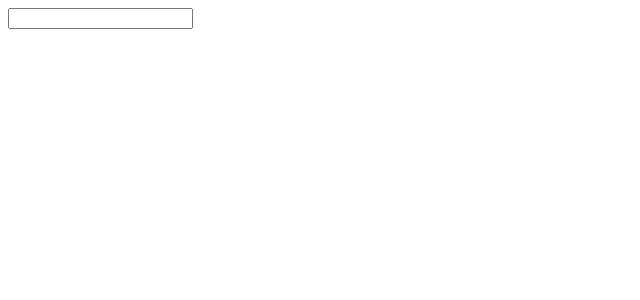
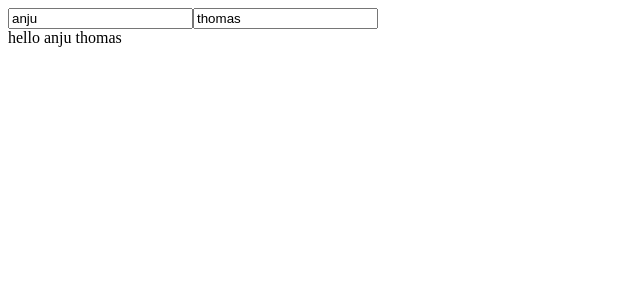
Before and after one commit to nivyapeter/vue-learning, a Vue app in the folder hello-world/: page / in a window 1280 px wide. Shown: the top 300 px of the page, without its empty margins (0-640 px from the left). Built offline with nearby package versions, Linux system fonts and the light colour scheme.

Commit message:
feat: props with composition api

```diff
--- a/hello-world/src/App.vue
+++ b/hello-world/src/App.vue
@@ -1,15 +1,15 @@
 <template>
   <div>
-    <TemplateRef />
+    <PersonComponent />
   </div>
 </template>
 
 <script>
-import TemplateRef from "./components/TemplateRef.vue";
+import PersonComponent from "./components/PersonComponent.vue";
 export default {
   name: "App",
   components: {
-    TemplateRef,
+    PersonComponent,
   },
   data() {
     return {};
--- /dev/null
+++ b/hello-world/src/components/PersonComponent.vue
@@ -0,0 +1,34 @@
+<template>
+  <div>
+    <div>
+      <input type="text" placeholder="First Name" v-model="firstName" />
+      <input type="text" placeholder="last Name" v-model="lastName" />
+    </div>
+
+    <PersonGreeting :firstName="firstName" :lastName="lastName" />
+  </div>
+</template>
+
+<script>
+import { ref } from "vue";
+import PersonGreeting from "./PersonGreeting.vue";
+export default {
+  name: "PersonComponent",
+  components: {
+    PersonGreeting,
+  },
+
+  setup() {
+    const firstName = ref("anju");
+    const lastName = ref("thomas");
+
+    return {
+      firstName,
+      lastName,
+    };
+  },
+};
+</script>
+
+<style scoped>
+</style>
--- /dev/null
+++ b/hello-world/src/components/PersonGreeting.vue
@@ -0,0 +1,30 @@
+<template>
+  <div>hello {{ fullName }}</div>
+</template>
+
+<script>
+import { computed } from "vue";
+export default {
+  name: "PersonGreeting",
+  props: ["firstName", "lastName"],
+
+  setup(props) {
+    const fullName = computed(() => {
+      return `${props.firstName} ${props.lastName}`;
+    });
+
+    return {
+      fullName,
+    };
+  },
+
+  //   computed: {
+  //     fullName() {
+  //       return `${this.firstName} ${this.lastName}`;
+  //     },
+  //   },
+};
+</script>
+
+<style scoped>
+</style>
```
